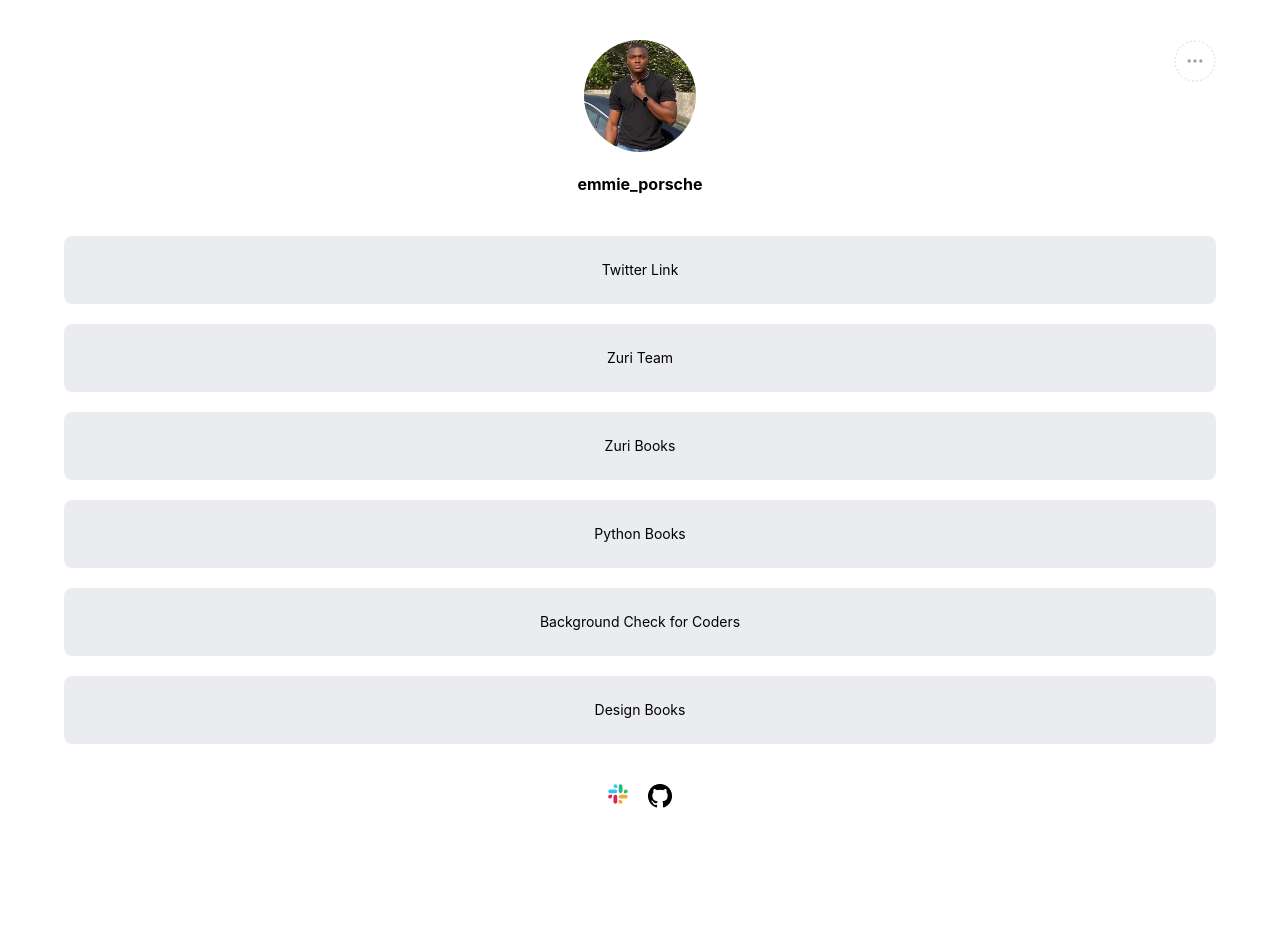
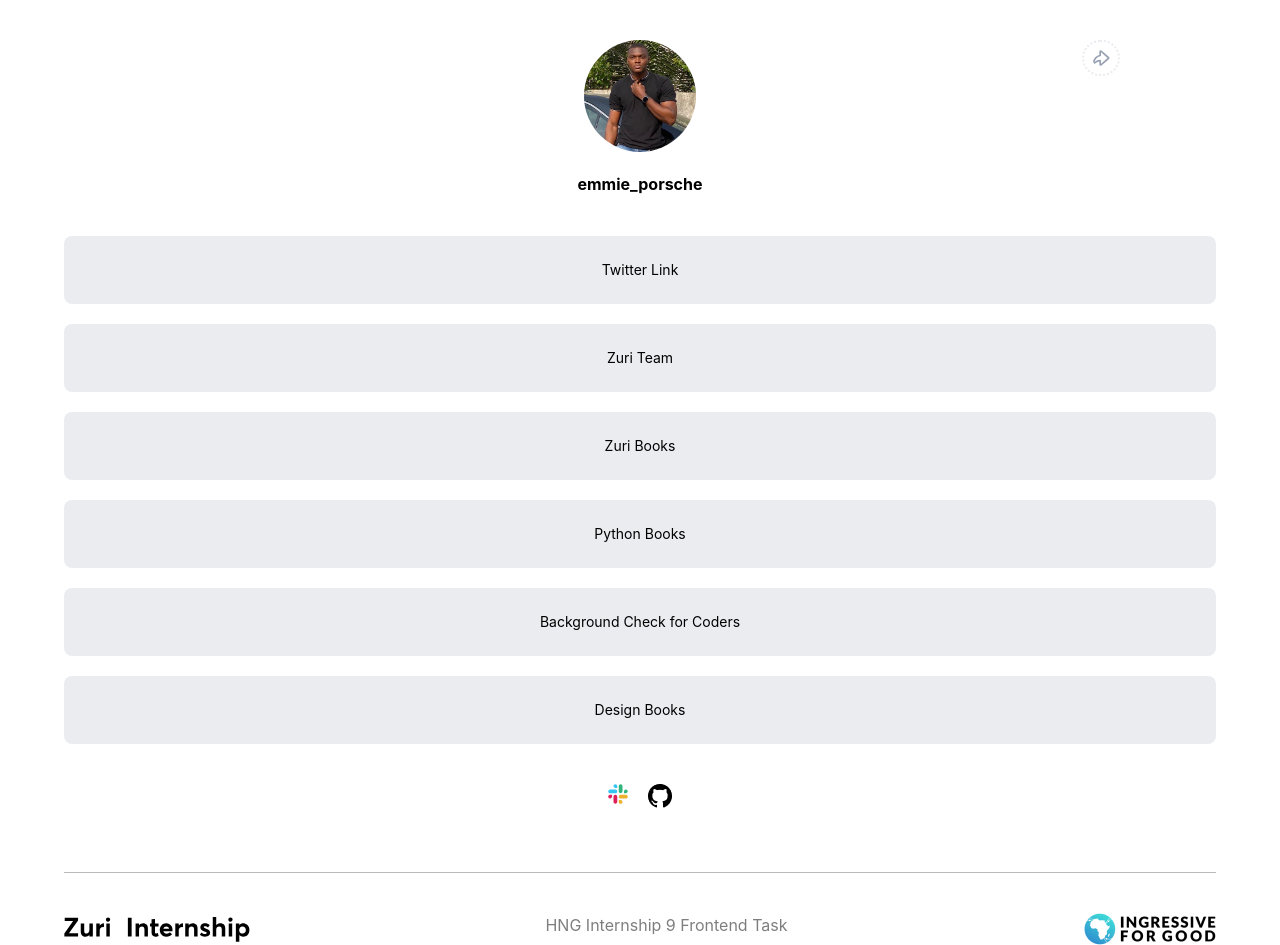
Before and after one commit to bohemiancode-x/HNG-stage-one-task, a React (Create React App) app: page / in a window 1280 px wide. Before the commit the page ends 808 px from the top, so only its background shows below. Built offline with nearby package versions, Linux system fonts and the light colour scheme.

Commit message:
[ADD] added responsiveness for larger screens

```diff
--- a/src/components/Footer.js
+++ b/src/components/Footer.js
@@ -3,10 +3,13 @@
 import vectorThree from '../assets/vector3.svg';
 import vectorFour from '../assets/vector4.svg';
 import githubIcon from '../assets/Icon-git.png';
+import I4GIcon from '../assets/I4G.png';
+import zuri from '../assets/zuri.svg';
 
 export default function Footer() {
   return (
-    <div className='mt-10 flex gap-5 m-auto'>
+    <div className='mt-10 flex flex-col w-full'>
+      <div className='flex gap-5 m-auto'>
         <div className='grid grid-cols-2 w-5 h-5'>
             <img src={vectorOne} alt="" />
             <img src={vectorTwo} alt="" />
@@ -14,6 +17,14 @@
             <img src={vectorFour} alt="" />
         </div>
         <img src={githubIcon} alt="git" />
+      </div>
+      <span className='hidden md:block mt-16 h-[1px] opacity-50 w-full bg-[#777777] '></span>
+
+        <div className='hidden md:flex justify-between mt-10'>
+          <img src={zuri} alt="zuri" />
+          <p className='opacity-50'>HNG Internship 9 Frontend Task</p>
+          <img src={I4GIcon} alt="i4g" />
+        </div>
     </div>
   )
 }
--- a/src/components/Links.js
+++ b/src/components/Links.js
@@ -42,7 +42,7 @@
     <div className="mt-10">
         <ul className="flex flex-col gap-5">
             {links.map((link) => (
-                <button className="bg-[#EAECF0] rounded-lg text-center text-sm py-6 cursor-pointer" key={link.key} id={link.id}>
+                <button className="bg-[#EAECF0] hover:bg-[#777]/30 rounded-lg text-center text-sm py-6" key={link.key} id={link.id}>
                     <a target="_blank" rel="noreferrer" href={link.link}>
                         {link.text}
                     </a>
--- a/src/components/Profile.js
+++ b/src/components/Profile.js
@@ -1,16 +1,32 @@
+import { useState } from 'react'
 import profileImg from '../assets/images/profile.jpg'
 import shareIcon from '../assets/share-icon.svg'
+import shareIconWeb from '../assets/Icon.svg'
+import cameraIcon from '../assets/camera-icon.svg'
 
 export default function Profile() {
+  const [hover, setHover] = useState(false);
+
+  const toggleHover = () => {
+    setHover(!hover);
+    //console.log(hover);
+  }
+
+
+
   return (
     <div className='relative flex flex-col items-center mt-10 w-full'>
-        <div>
+        <div onMouseEnter={() => toggleHover()} onMouseLeave={() => toggleHover()} className='relative overflow-hidden'>
+          <div className={hover ? 'absolute flex items-end justify-center h-full w-full rounded-full bg-[#777]/70' : 'hidden'}>
+            <img className='mb-3 h-7 w-7'  src={cameraIcon} alt="" />
+          </div>
          <img className='h-28 w-28 rounded-full' id='profile__img' src={profileImg} alt="" />
         </div>
         <h3 className='font-bold mt-5' id='twitter'>emmie_porsche</h3>
         <h3 className='hidden' id='slack'>Emmanuel Ayo</h3>
-        <button className='absolute top-0 right-0'>
-            <img src={shareIcon} alt="" />
+        <button className='absolute top-0 right-0 md:right-24'>
+            <img className='md:hidden' src={shareIcon} alt="" />
+            <img className='hidden md:block border-2 border-dotted rounded-full p-2 border-[#EAECF0]' src={shareIconWeb} alt="" />
         </button>
     </div>
   )
```
Also changed, not shown: src/assets/zuri.svg (added).
